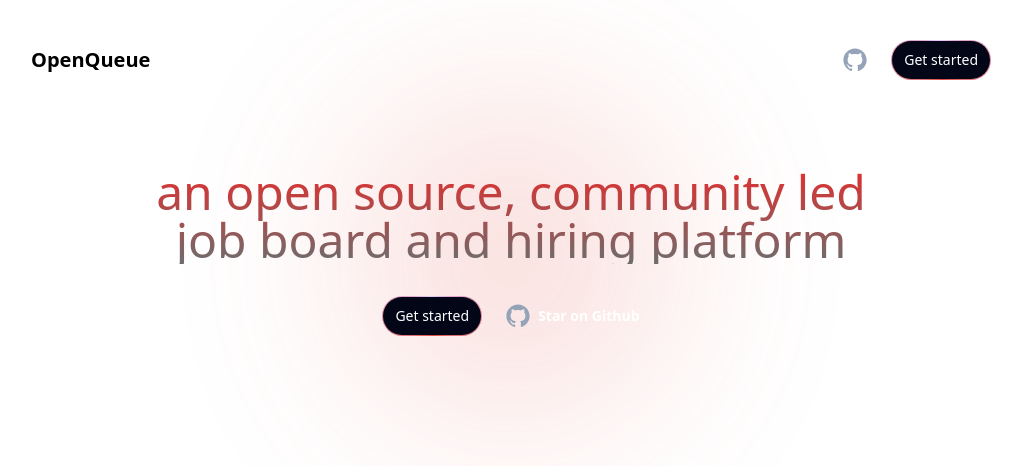
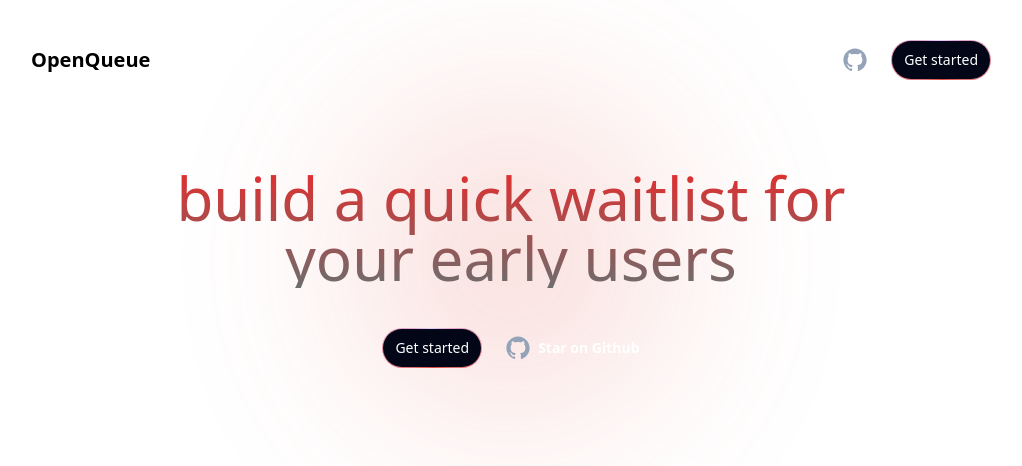
Before and after one commit to 0verread/ninetofive, a React app: page / in a window 1280 px wide. Shown: the top 466 px of the page, without its empty margins (129-1151 px from the left). Built offline with nearby package versions, Linux system fonts and the light colour scheme.

Commit message:
updated landing page content

```diff
--- a/src/pages/Landing.tsx
+++ b/src/pages/Landing.tsx
@@ -15,8 +15,8 @@ const Landing = () => {
             <div className='h-[310px] w-[310px] max-w-full animate-pulse-slow rounded-full bg-[#de4d40] opacity-20 blur-[100px]' />
           </div>
           <div>
-            <h1 className='mb-8 bg-gradient-to-t from-[#6d6d6d] to-[#e32e2e] bg-clip-text text-4xl text-transparent md:text-5xl'>
-                an open source, community led job board and hiring platform
+            <h1 className='mb-10 bg-gradient-to-t from-[#6d6d6d] to-[#e32e2e] bg-clip-text text-4xl text-transparent md:text-6xl'>
+              build a quick waitlist for your early users
             </h1>
           </div>
           <div className="flex justify-center gap-6">
```
